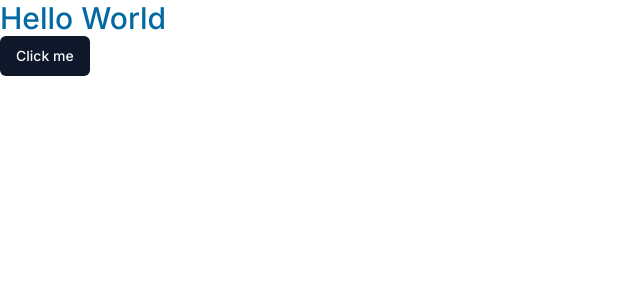
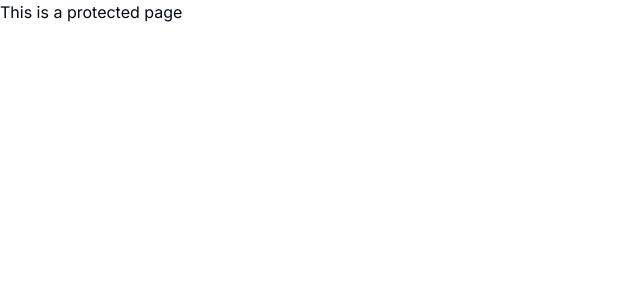
Before and after one commit to lzzzzl/lms-learn, a Next.js app: page / in a window 1280 px wide. Shown: the top 300 px of the page, without its empty margins (0-640 px from the left). Built offline with nearby package versions, Linux system fonts and the light colour scheme.

Commit message:
folder setup

```diff
--- /dev/null
+++ b/app/(auth)/(routes)/sign-in/page.tsx
@@ -0,0 +1,9 @@
+const SignInPage = () => {
+  return (
+    <div>
+      This is an unprotected page
+    </div>
+  );
+}
+
+export default SignInPage;
--- /dev/null
+++ b/app/(dashboard)/(routes)/page.tsx
@@ -0,0 +1,5 @@
+export default function Home() {
+  return (
+    <p>This is a protected page</p>
+  );
+}
--- a/app/page.tsx
+++ /dev/null
@@ -1,12 +0,0 @@
-import { Button } from "@/components/ui/button";
-
-export default function Home() {
-  return (
-    <div>
-      <p className="text-3xl font-medium text-sky-700">Hello World</p>
-      <Button>
-        Click me
-      </Button>
-    </div>
-  );
-}
```
